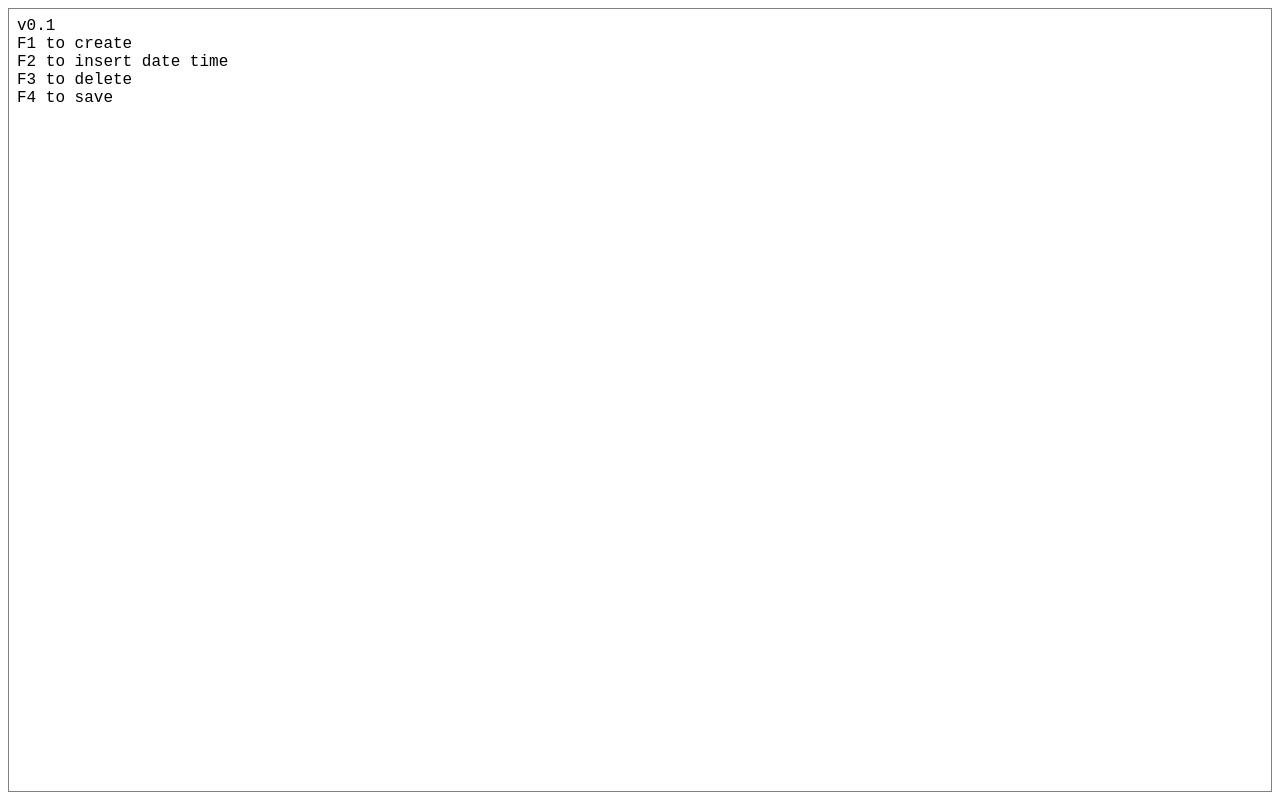
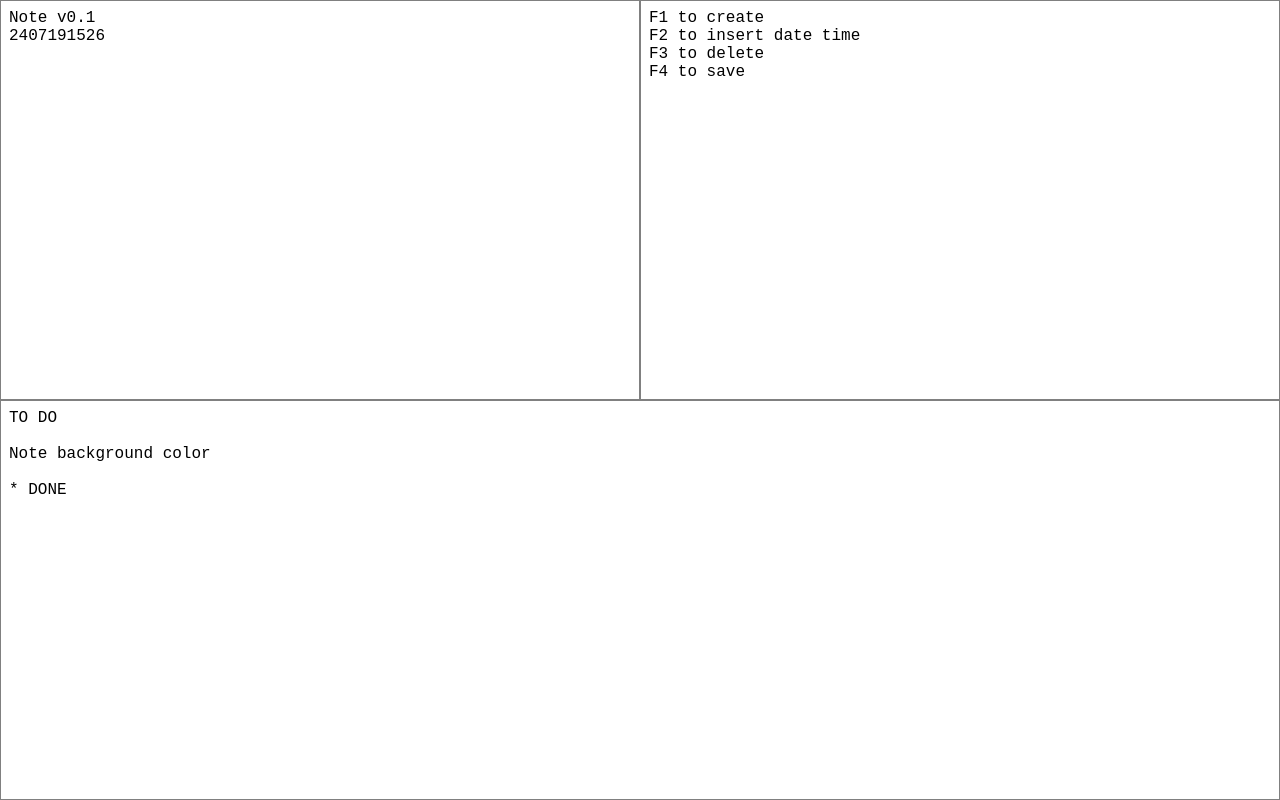
Before and after one commit to xuan4n/notes, a plain HTML site: page index.html in a window 1280 px wide. Drawn offline with Linux system fonts and the light colour scheme.

Commit message:
Add files via upload

```diff
--- a/index.html
+++ b/index.html
@@ -12,8 +12,7 @@
 
                 body {
                         display: flex;
-                        gap: 0.5rem;
-                        padding: 0.5rem;
+                        padding: 0;
                         margin: 0 auto;
                         flex-wrap: wrap;
                 }
@@ -23,7 +22,7 @@
                         padding: 0.5rem;
                         font-size: inherit;
                         overflow: auto;
-                        flex: 1 1 80ch;
+                        flex: 1 1 60ch;
                         border: 1px solid gray;
                         resize: none;
                 }
@@ -77,7 +76,7 @@
                 function insertDateTime(note) {
                         let start = note.selectionStart;
                         let end = note.selectionEnd;
-                        note.value = note.value.slice(0, start) + getDateTime() + " " + note.value.slice(end, note.value.length);
+                        note.value = note.value.slice(0, start) + getDateTime() + note.value.slice(end, note.value.length);
                         note.setSelectionRange(start + dateTimeLength + 1, start + dateTimeLength + 1);
                 }
 
@@ -111,11 +110,21 @@
 </head>
 <body>
 <textarea class="note">
-v0.1
+Note v0.1
+2407191526
+</textarea>
+<textarea class="note">
 F1 to create
 F2 to insert date time
 F3 to delete
 F4 to save
 </textarea>
+<textarea class="note">
+TO DO
+
+Note background color
+
+* DONE
+</textarea>
 </body>
 </html>
```
